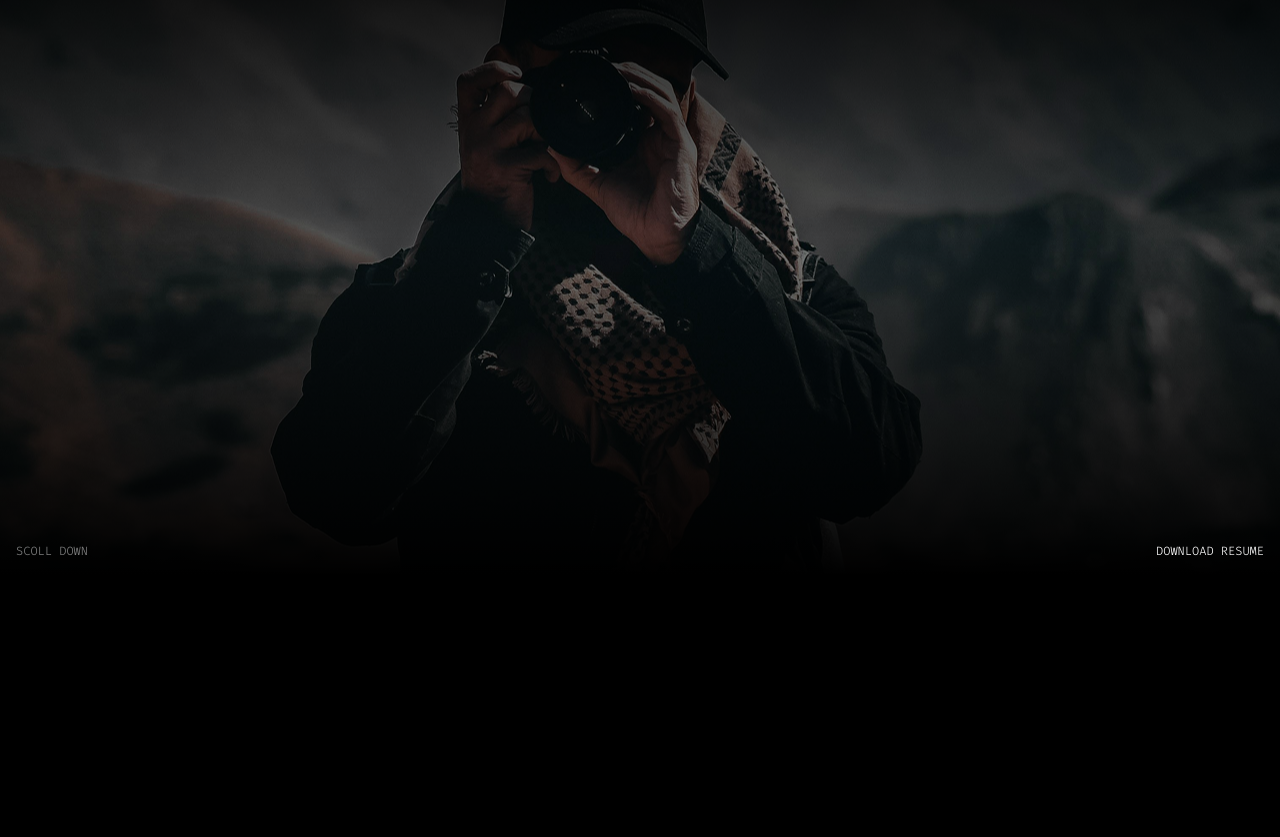
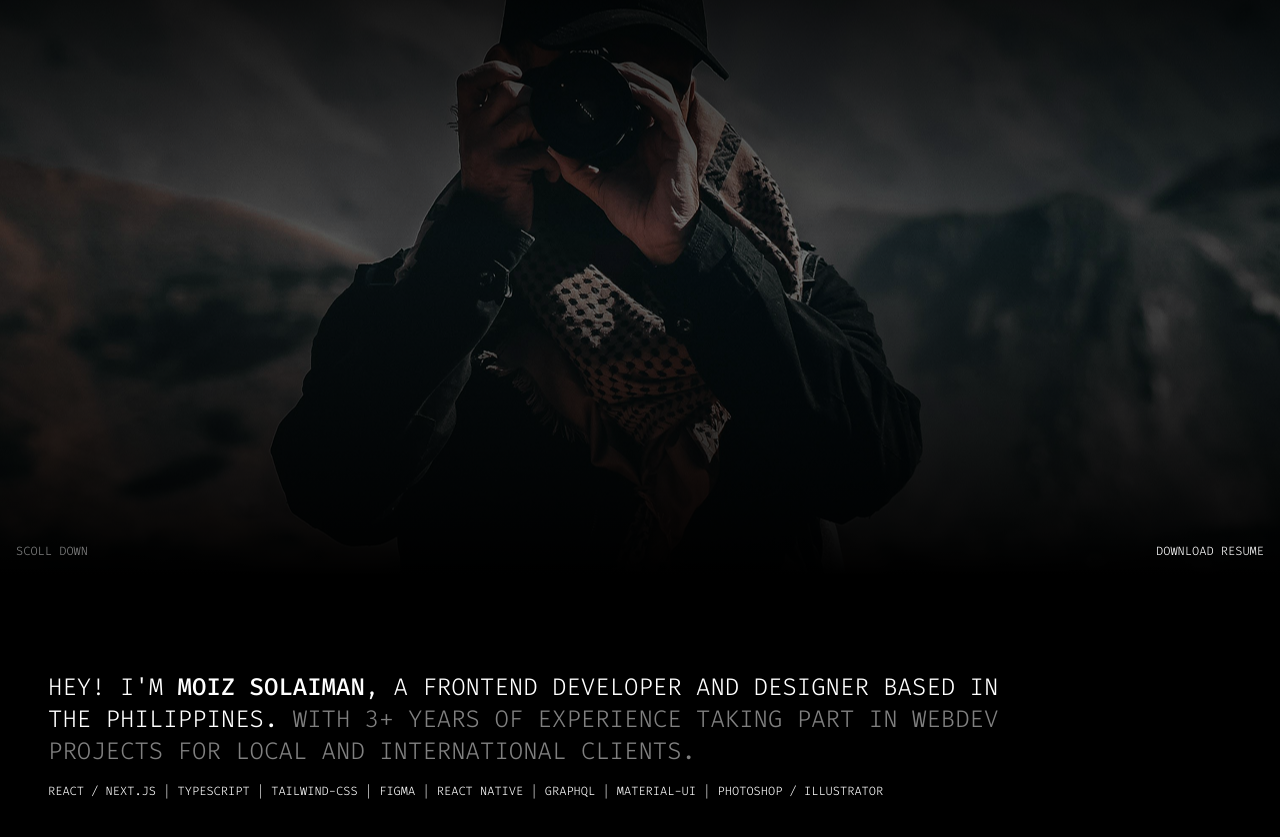
Before and after one commit to amsolaiman/my-portfolio-website-new, a Next.js app: page / in a window 1280 px wide. Shown: the part 225-1062 px from the top of the page. Built offline with nearby package versions, Linux system fonts and the light colour scheme.

Commit message:
feat: add about section (#21)

```diff
--- a/src/app/page.tsx
+++ b/src/app/page.tsx
@@ -1,6 +1,7 @@
 // layout
 import Layout from "@/layout";
 // sections
+import AboutView from "@/sections/about";
 import HeroView from "@/sections/hero/view";
 
 // ----------------------------------------------------------------------
@@ -9,6 +10,8 @@ export default function Page() {
   return (
     <Layout>
       <HeroView />
+
+      <AboutView />
     </Layout>
   );
 }
--- /dev/null
+++ b/src/sections/about/index.ts
@@ -0,0 +1 @@
+export { default } from "./view";
--- /dev/null
+++ b/src/sections/about/view.tsx
@@ -0,0 +1,31 @@
+// ----------------------------------------------------------------------
+
+export default function AboutView() {
+  const SKILLS = [
+    "React / Next.js",
+    "TypeScript",
+    "Tailwind-CSS",
+    "Figma",
+    "React Native",
+    "GraphQL",
+    "Material-UI",
+    "Photoshop / Illustrator",
+  ];
+
+  return (
+    <section id="about" className="pt-24 px-12">
+      <h3 className="w-5/6 max-w-250 text-2xl font-light uppercase [&>strong]:font-medium [&>em]:not-italic [&>em]:opacity-50">
+        Hey! I&apos;m <strong>Moiz Solaiman</strong>, a frontend developer and
+        designer based in the Philippines.&nbsp;
+        <em>
+          With 3+ years of experience taking part in webdev projects for local
+          and international clients.
+        </em>
+      </h3>
+
+      <p className="mt-4 text-xs font-light uppercase">
+        {SKILLS.map((_) => _).join(" | ")}
+      </p>
+    </section>
+  );
+}
```
